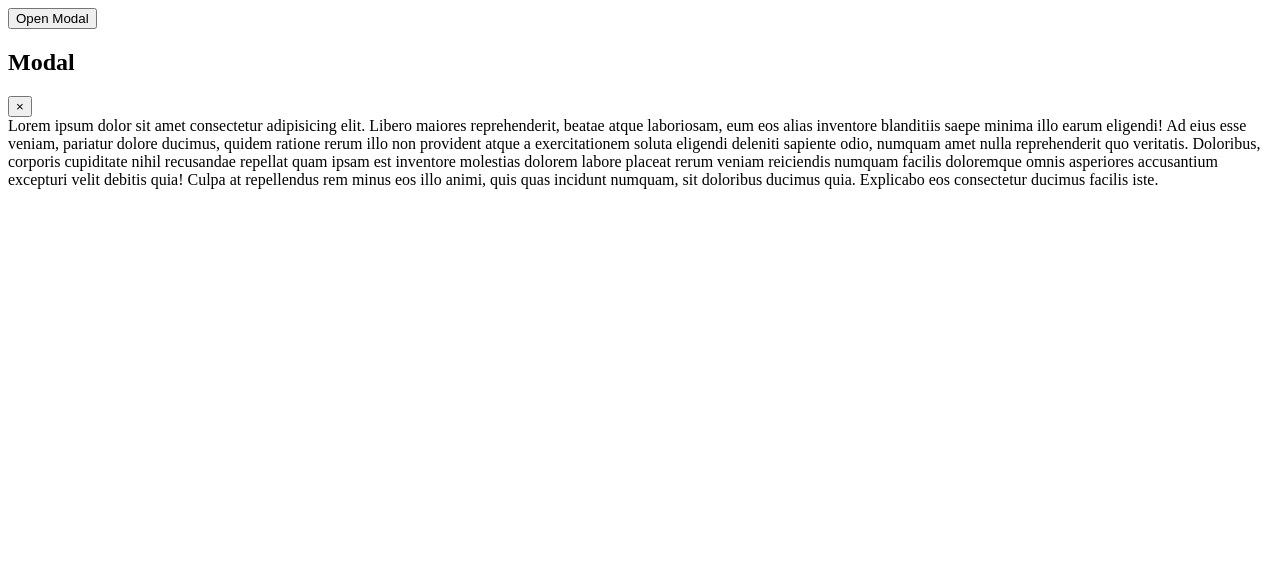
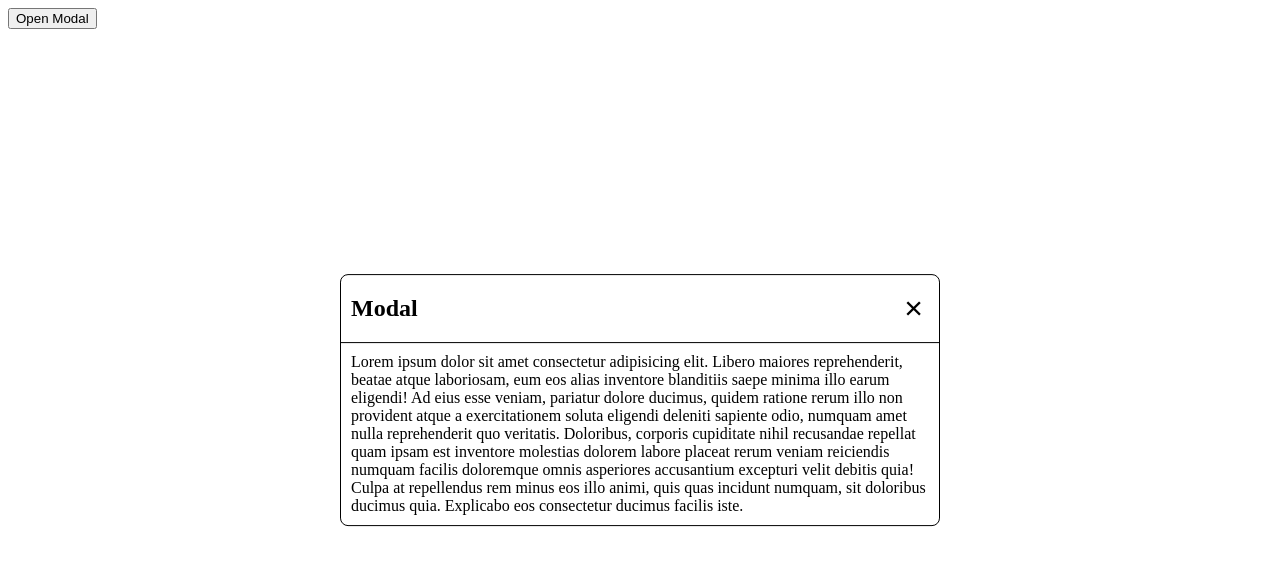
Before and after one commit to DatPNguyen212/modal-popup, a plain HTML site: page index.html in a window 1280 px wide. Drawn offline with Linux system fonts and the light colour scheme.

Commit message:
add styling to button and modal popup

```diff
--- a/index.html
+++ b/index.html
@@ -10,7 +10,7 @@
   <body>
     <button data-modal-button>Open Modal</button>
 
-    <div data-modal-container>
+    <div data-modal-container class="modal-container">
       <header class="modal-header-container">
         <h2 class="modal-heading">Modal</h2>
         <button data-modal-close-button class="modal-close-button">
@@ -31,7 +31,6 @@
         doloribus ducimus quia. Explicabo eos consectetur ducimus facilis iste.
       </section>
     </div>
-
     <div data-modal-overlay class="overlay"></div>
   </body>
 </html>
--- a/style.css
+++ b/style.css
@@ -0,0 +1,53 @@
+*,
+*::before,
+*::after {
+  box-sizing: border-box;
+}
+
+:root {
+  --modal-close-button-font-size: 2rem;
+  --modal-container-width: 600px;
+}
+
+.modal-container {
+  position: fixed;
+  border: 1px solid black;
+  border-radius: 0.5rem;
+  top: 50%;
+  left: 50%;
+  transform: translate(-50%, -50%);
+  width: var(--modal-container-width);
+}
+
+.modal-header-container {
+  display: flex;
+  flex-direction: row;
+  justify-content: space-between;
+  border-bottom: 1px solid black;
+}
+
+.modal-heading {
+  margin-left: 10px;
+}
+
+.modal-close-button {
+  margin-right: 10px;
+  outline: none;
+  border: none;
+  outline: none;
+  background: none;
+  font-size: var(--modal-close-button-font-size);
+}
+
+.modal-section-container {
+  padding: 10px;
+}
+
+.overlay {
+  position: fixed;
+  opacity: 0;
+  top: 0;
+  left: 0;
+  right: 0;
+  bottom: 0;
+}
```
